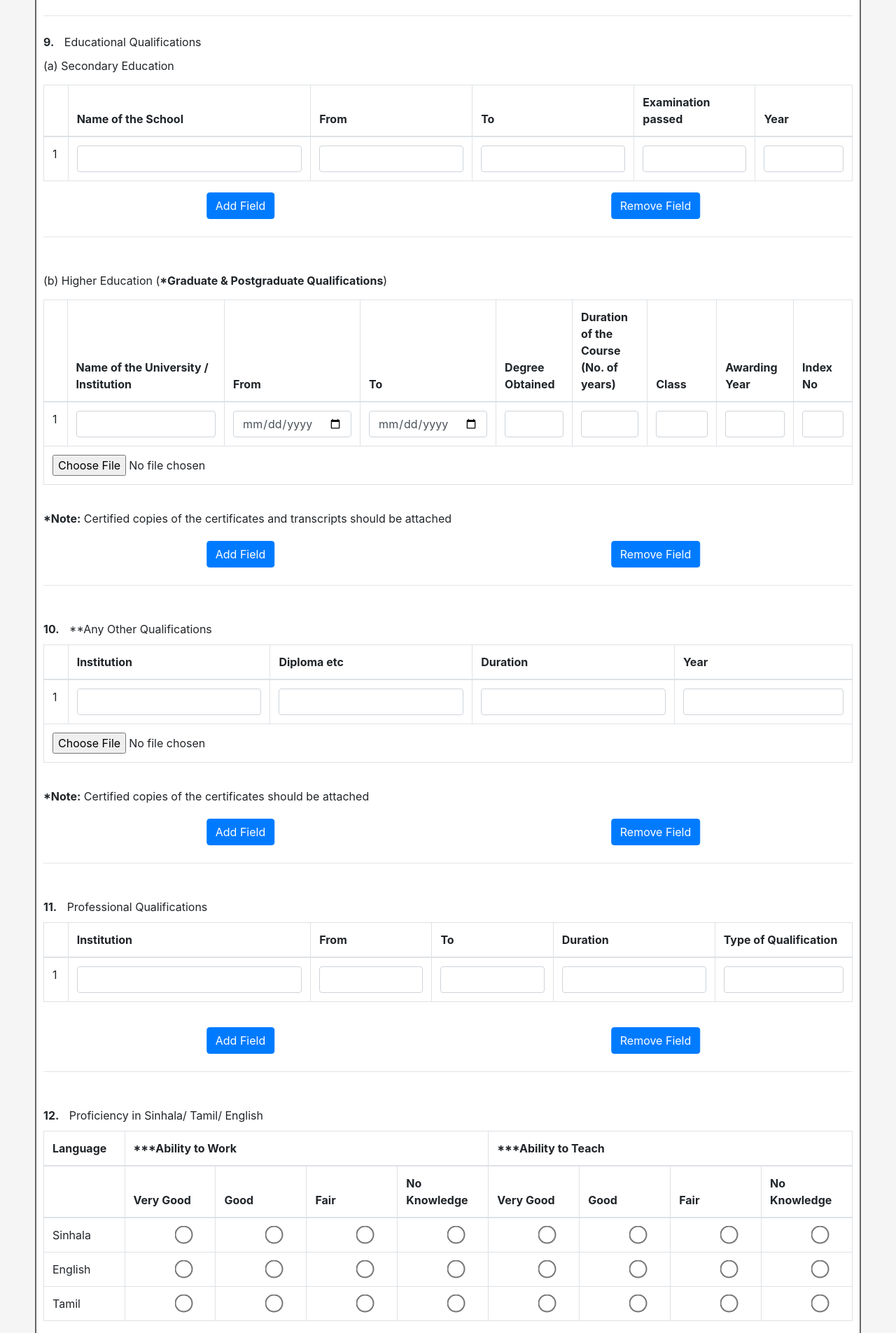
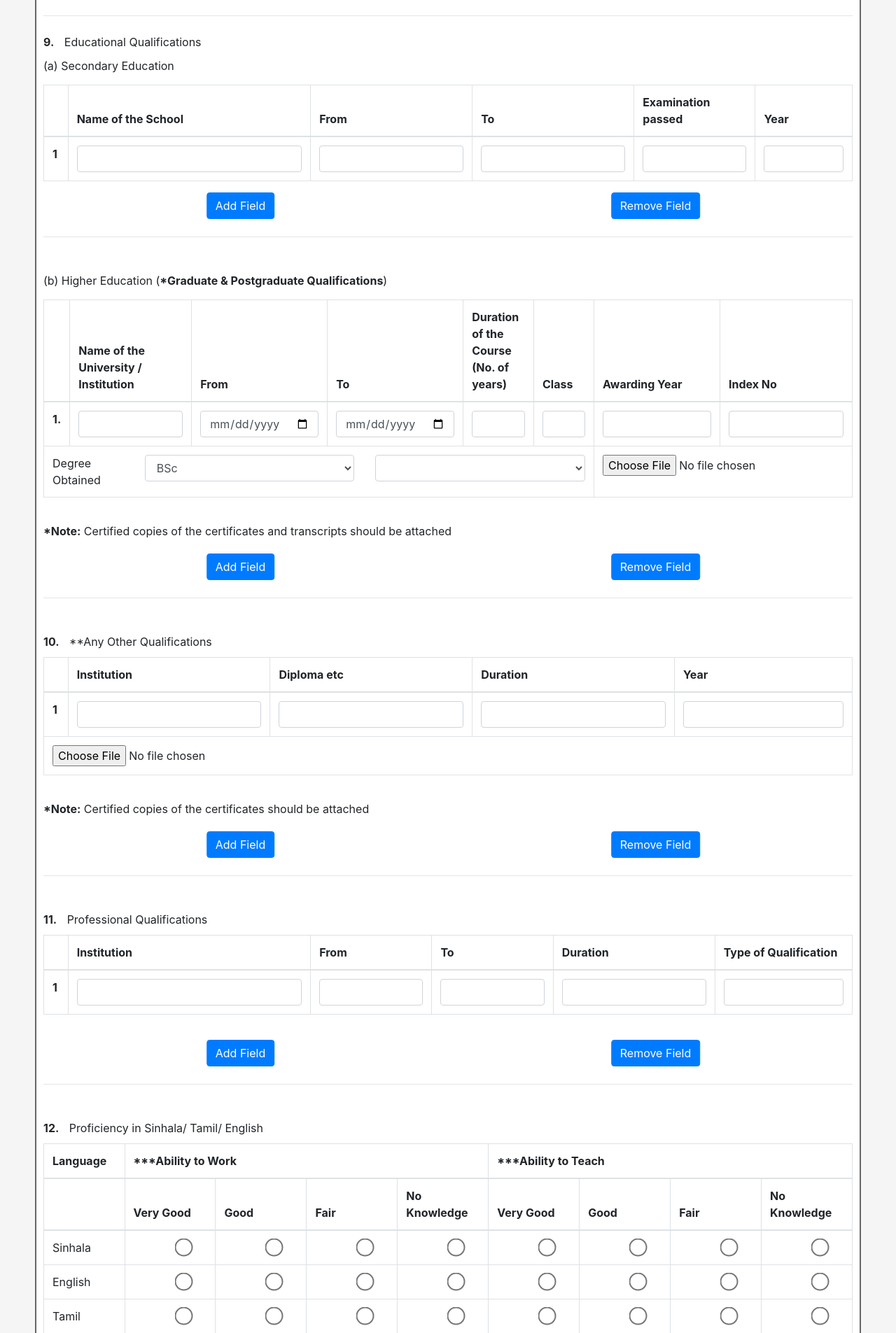
Before and after one commit to Imalka1/ucscnew, a CodeIgniter app: page /database/index.php/applicationcontroller/index in a window 1280 px wide. Shown: the part 1931-3836 px from the top of the page at 70% size. Run offline with CodeIgniter, Linux system fonts and the light colour scheme; lists and menus that the app fills with data are empty; some libraries are stand-ins or nearby versions.

Commit message:
application

```diff
--- a/application/views/examples/application/application.php
+++ b/application/views/examples/application/application.php
@@ -333,11 +333,10 @@ $this->load->library('session');
                         <th width="25%">Name of the University / Institution</th>
                         <th width="12%">From</th>
                         <th width="12%">To</th>
-                            <th width="10%">Degree Obtained</th>
                         <th width="10%">Duration of the Course (No. of years)</th>
                         <th width="10%">Class</th>
                         <th width="10%">Awarding Year</th>
-                            <th width="11%">Index No</th>
+                        <th width="15%">Index No</th>
                     </tr>
                     </thead>
                     <tbody id="heId"></tbody>
@@ -629,6 +628,12 @@ $this->load->library('session');
             </div>
         </div>
 
+        <div class="row">
+            <div class="col-sm-12" style="margin-top: 50px;margin-bottom: 10px">
+                <b>Note:-</b>&nbsp;&nbsp;Please make sure that have completed all required fields with correct details.
+            </div>
+        </div>
+
         <div class="row" style="margin-top: 50px">
             <div class="col-sm-12" style="margin-bottom: 10px">
                 I hereby declare that the particulars furnished by me in the application are true and accurate. I am
@@ -654,6 +659,24 @@ $this->load->library('session');
         </div>
     </div>
 </div>
+
+<script>
+
+    var arr1 = new Array();
+    var arr2 = new Array();
+    arr1.push(<?php
+        echo "'<option>BSc</option>'";
+        ?>);
+    arr1.push(<?php
+        echo "'<option>MSc</option>'";
+        ?>);
+
+    function addDataRowHe(val) {
+        for (var i = 0; i < arr1.length; i++) {
+            $('#degreeId' + val + '').append(arr1[i])
+        }
+    }
+</script>
 <?php
 $this->load->view('examples/footer');
 ?>
--- a/assets/view-js/applicationController.js
+++ b/assets/view-js/applicationController.js
@@ -41,6 +41,7 @@ $('#removeSe').click(function () {
 
 $('#addHe').click(function () {
     addRowHe();
+    addDataRowHe(rowHe);
 });
 
 $('#removeHe').click(function () {
@@ -112,7 +113,7 @@ var rowSe = 1;
 function addRowSe() {
     $('#seId').append('' +
         '<tr class="rowSe">\n' +
-        '<td width="3%">' + rowSe++ + '</td>\n' +
+        '<th width="3%">' + rowSe++ + '</th>\n' +
         '<td width="30%"><input type="text" class="form-control"></td>\n' +
         '<td width="20%"><input type="text" class="form-control"></td>\n' +
         '<td width="20%"><input type="text" class="form-control"></td>\n' +
@@ -127,18 +128,24 @@ var rowHe = 1;
 function addRowHe() {
     $('#heId').append('' +
         '<tr class="rowHe">\n' +
-        '<td width="3%">' + rowHe++ + '</td>\n' +
+        '<th width="3%">' + rowHe++ + '.</th>\n' +
         '<td width="25%"><input type="text" class="form-control"></td>\n' +
         '<td width="12%"><input type="date" class="form-control"></td>\n' +
         '<td width="12%"><input type="date" class="form-control"></td>\n' +
-        '<td width="10%"><input type="text" class="form-control"></td>\n' +
         '<td width="10%"><input type="number" min="1" class="form-control"></td>\n' +
         '<td width="10%"><input type="text" class="form-control"></td>\n' +
         '<td width="10%"><input type="text" class="form-control"></td>\n' +
         '<td width="10%"><input type="text" class="form-control"></td>\n' +
         '</tr>' +
         '<tr class="rowHeFile">\n' +
-        '<td colspan="9"><input type="file"></td>\n' +
+        '<td colspan="6">' +
+        '<div class="row">' +
+        '<div class="col-sm-2">Degree Obtained</div>' +
+        '<div class="col-sm-5"><select class="form-control" id="degreeId' + rowHe + '"></select></div>' +
+        '<div class="col-sm-5"><select class="form-control"></select></div>' +
+        '</div>' +
+        '</td>\n' +
+        '<td colspan="2"><input type="file"></td>\n' +
         '</tr>'
     );
 }
@@ -148,7 +155,7 @@ var rowAoq = 1;
 function addRowAoq() {
     $('#aoqId').append('' +
         '<tr class="rowAoq">\n' +
-        '<td width="3%">' + rowAoq++ + '</td>\n' +
+        '<th width="3%">' + rowAoq++ + '</th>\n' +
         '<td width="25%"><input type="text" class="form-control"></td>\n' +
         '<td width="25%"><input type="text" class="form-control"></td>\n' +
         '<td width="25%"><input type="number" min="1" class="form-control"></td>\n' +
@@ -165,7 +172,7 @@ var rowPq = 1;
 function addRowPq() {
     $('#pqId').append('' +
         '<tr class="rowPq">\n' +
-        '<td width="3%">' + rowPq++ + '</td>\n' +
+        '<th width="3%">' + rowPq++ + '</th>\n' +
         '<td width="30%"><input type="text" class="form-control"></td>\n' +
         '<td width="15%"><input type="text" class="form-control"></td>\n' +
         '<td width="15%"><input type="text" class="form-control"></td>\n' +
@@ -180,7 +187,7 @@ var rowEr = 1;
 function addRowEr() {
     $('#erId').append('' +
         '<tr class="rowEr">\n' +
-        '<td width="3%">' + rowEr++ + '</td>\n' +
+        '<th width="3%">' + rowEr++ + '</th>\n' +
         '<td width="15%"><input type="text" class="form-control"></td>\n' +
         '<td width="20%"><input type="text" class="form-control"></td>\n' +
         '<td width="15%"><input type="number" min="1" class="form-control"></td>\n' +
@@ -196,7 +203,7 @@ var rowRef = 1;
 function addRowRef() {
     $('#refId').append('' +
         '<tr class="rowRef">\n' +
-        '<td width="3%">' + rowRef++ + '</td>\n' +
+        '<th width="3%">' + rowRef++ + '</th>\n' +
         '<td width="20%"><input type="text" class="form-control"></td>\n' +
         '<td width="20%"><input type="text" class="form-control"></td>\n' +
         '<td width="20%"><input type="text" class="form-control"></td>\n' +
@@ -209,6 +216,7 @@ function addRowRef() {
 $(window).ready(function () {
     addRowSe();
     addRowHe();
+    addDataRowHe(rowHe);
     addRowAoq();
     addRowPq();
     addRowEr();
```
Lines whose indentation alone changed are shown as unchanged.
